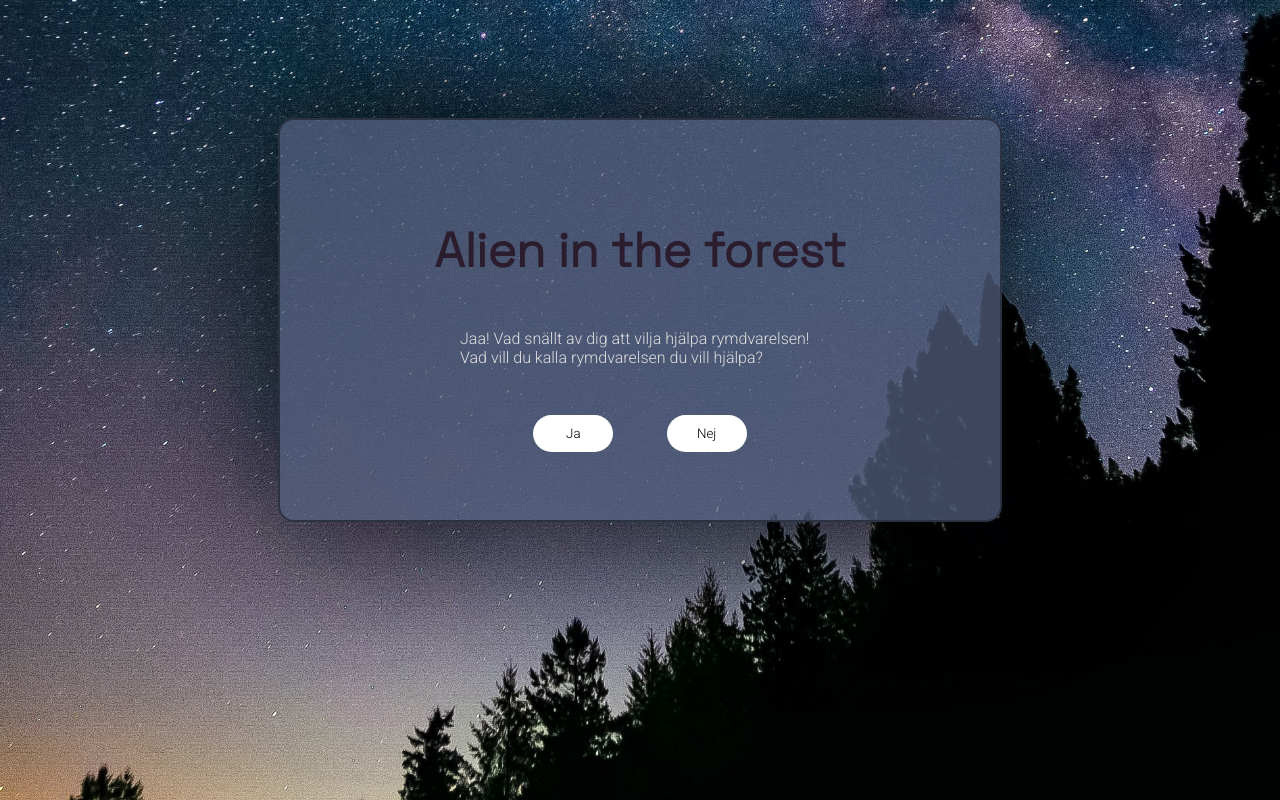
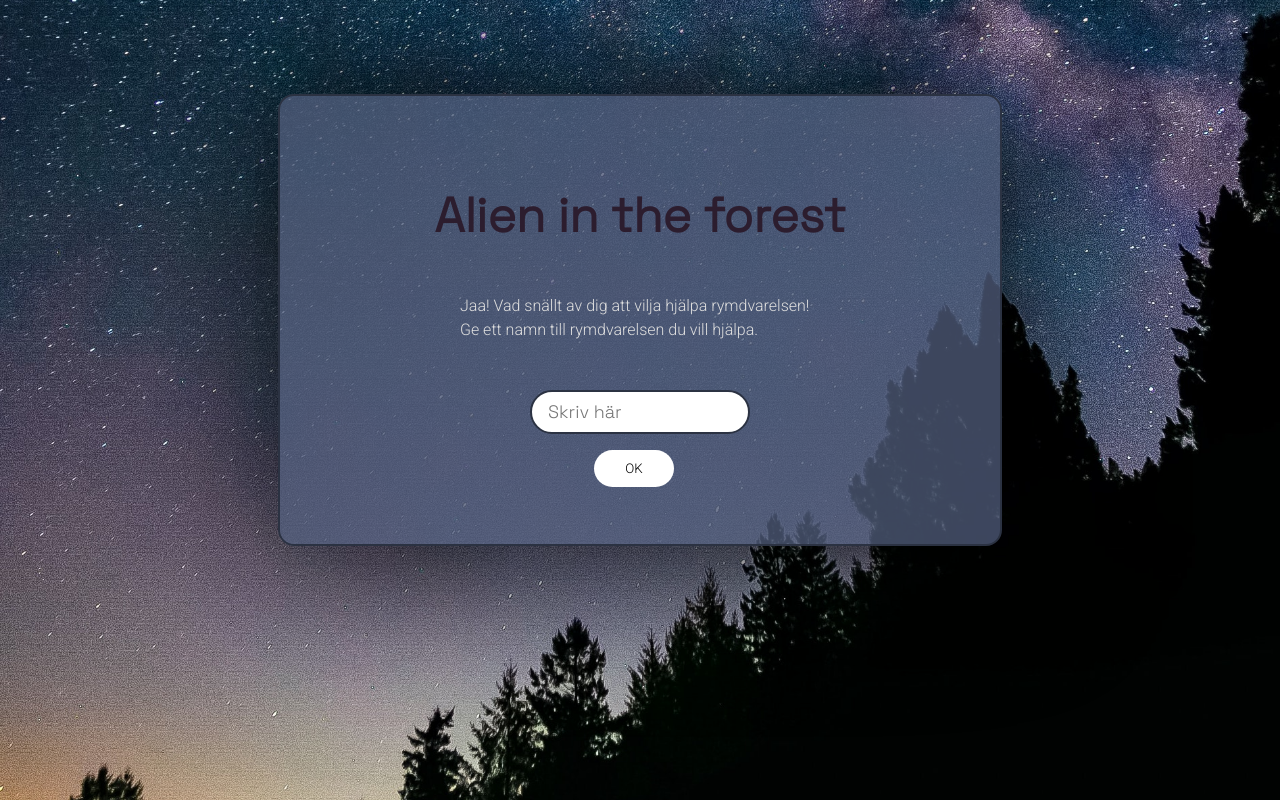
Before and after one commit to nathaliegustafsson/Alien-in-the-forest, a plain HTML site: page index.html in a window 1280 px wide. Both pictures are taken after a click on the button "Ja". Drawn offline with Linux system fonts and the light colour scheme.

Commit message:
added input field

```diff
--- a/index.html
+++ b/index.html
@@ -26,6 +26,12 @@
             <button id="alt-2"></button>
             <!-- <button id="alt-3"></button> -->
         </div>
+
+        <div id="input-box">
+            <label></label>
+            <input type="text" id="input-name" placeholder="Skriv här">
+            <button type="button" id="input-button" value="Klicka">OK</button>
+        </div>
     </div>
 
 </body>
--- a/main.js
+++ b/main.js
@@ -19,23 +19,29 @@ function loadStartScene() {
 
     button2.textContent = "Nej";
     button2.addEventListener('click', loadNoToStartScene);
+
 }
 
 
 /** Fortsättning om man väljer JA, samt får ge rymdvarelsen ett namn */
 function loadYesToStartScene() {
     const text = document.getElementById('story-text');
-    const button1 = document.getElementById('alt-1');
-    const button2 = document.getElementById('alt-2');
+    const button1 = document.getElementById('alt-1').style.display = "none";
+    const button2 = document.getElementById('alt-2').style.display = "none";
 
-    text.textContent = "Jaa! Vad snällt av dig att vilja hjälpa rymdvarelsen! Vad vill du kalla rymdvarelsen du vill hjälpa?"
+    document.getElementById('input-box').onclick = function() {
+        var alienName = document.getElementById("name").value;
+    }
+
+    text.textContent = "Jaa! Vad snällt av dig att vilja hjälpa rymdvarelsen! Ge ett namn till rymdvarelsen du vill hjälpa."
 }
 
 
-/** Fortsättning om man väljer NEJ, får gå tillbaka till startsidan*/
+/** Fortsättning om man väljer NEJ, får gå tillbaka till startsidan */
 function loadNoToStartScene() {
     const text = document.getElementById('story-text');
     const button1 = document.getElementById('alt-1');
+    const button2 = document.getElementById('alt-2').style.display = "none";
 
     button1.textContent = "Gå tillbaka";
     button1.addEventListener('click', loadStartScene);
@@ -43,6 +49,9 @@ function loadNoToStartScene() {
     text.textContent = "Åh, vad tråkigt att du inte vill hjälpa rymdvarelsen :( Vi får hoppas att den hittar sin väg hem själv </3"
 }
 
+
+
+// document.getElementById("element").style.display = "none";
 
 
 
--- a/style.css
+++ b/style.css
@@ -19,7 +19,7 @@ h1 {
     border: 2px solid #2b3242;
     border-radius: 1rem;
     box-shadow: 0 0 10rem;
-    height: 25rem;
+    height: 28rem;
     width: 45rem;
     background-color: #4e5977c9;
     display: flex;
@@ -32,6 +32,8 @@ p {
     color: rgb(222, 222, 222);
     font-family: 'Roboto', sans-serif;
     width: 50%;
+    line-height: 1.5rem;
+    font-size: 16px;
 }
 
 #button-alternatives {
@@ -39,6 +41,27 @@ p {
     display: flex;
     justify-content: space-evenly;
     margin-top: 2rem;
+}
+
+#input-name {
+    height: 1.5rem;
+    border-radius: 2rem;
+    width: 12rem;
+    padding: 0.5rem;
+    padding-left: 1rem;
+    margin-bottom: 1rem;
+    font-family: 'Space Grotesk', sans-serif;
+    border: 2px solid #2b3242;
+    font-size: 18px;
+}
+
+#input-box {
+    display: flex;
+    flex-direction: column;
+}
+
+#input-button {
+    margin-left: 4rem;
 }
 
 button {
@@ -54,3 +77,7 @@ button {
 button:hover {
     background-color: #a295ba;
 }
+
+#input-name:hover {
+    border: 2px solid #a295ba;
+}
```
